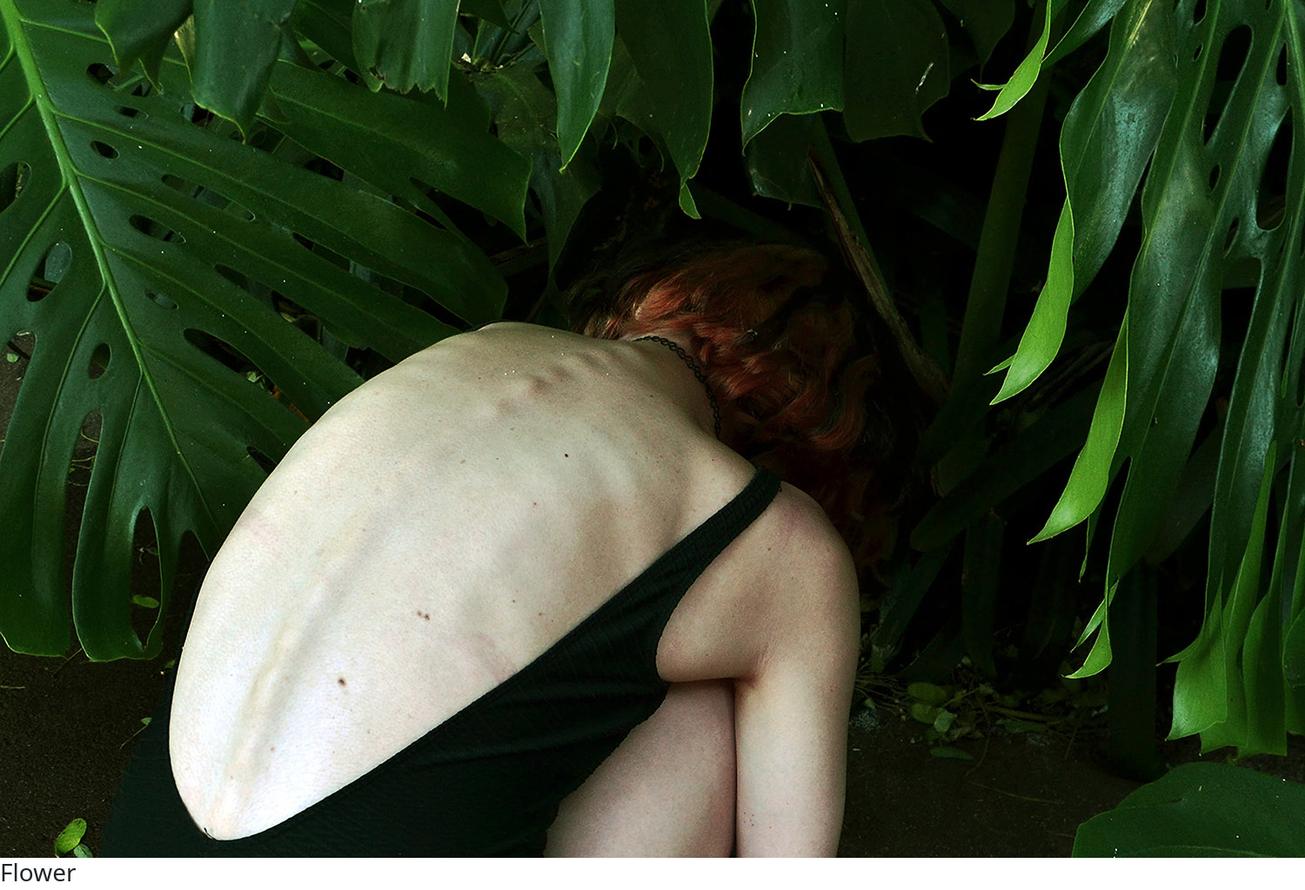
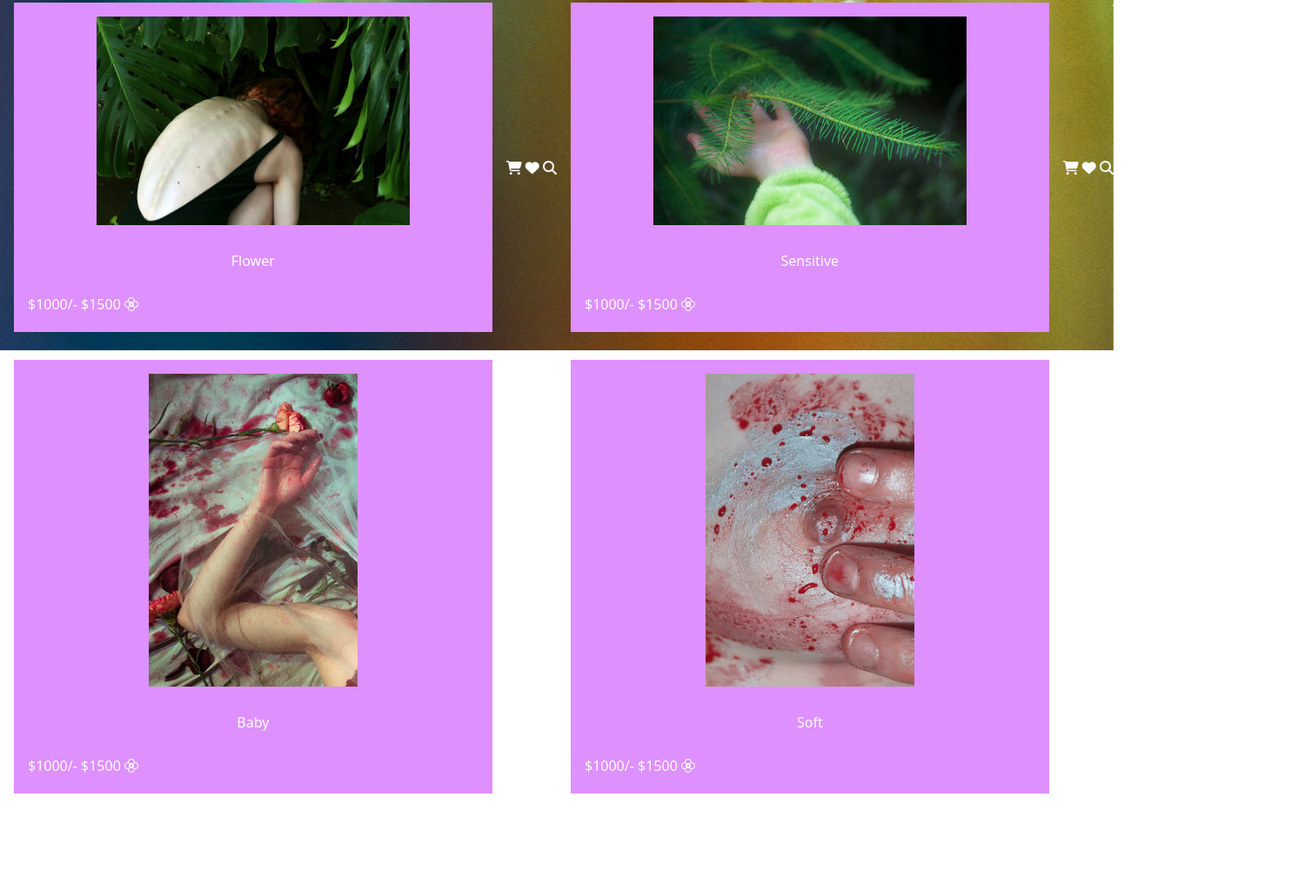
Before and after one commit to celestialblood/maira-pinetta, a website: page Pages/shop.html in a window 1280 px wide. Shown: the part 397-1421 px from the top of the page at 87% size, 1500 px wide, since content can reach past the window. Drawn offline with nearby package versions, Linux system fonts and the light colour scheme.

Commit message:
estructura productos shop

```diff
--- a/Pages/shop.html
+++ b/Pages/shop.html
@@ -123,7 +123,7 @@
 
             <div class="box">
 
-                <div class="Image">
+                <div class="image">
                     <img class="horizontal" src="../Assets/Pinetta_Maira__DSC_0396 .jpg" alt="Print_shop">
                 </div>
 
@@ -134,6 +134,7 @@
                         </div>
                     </div>
                 </div>
+
             </div>
 
             <div class="overlay">
@@ -145,7 +146,7 @@
 
             <div class="box">
 
-                <div class="Image">
+                <div class="image">
                     <img class="horizontal" src="../Assets/Print.jpg" alt="Print_shop">
                 </div>
 
@@ -166,15 +167,14 @@
 
             <div class="box">
 
-                <div class="Image">
+                <div class="image">
                     <img class="vertical" src="../Assets/Pinetta_Maira_6974.jpg">
                 </div>
 
                 <div class="info">
                     <h3 class="title">Baby</h3>
                     <div class="subInfo">
-                        <div class="price"> $1000/- <span>$1500 </span><i class="bi bi-flower2"></i>
-                        </div>
+                        <div class="price"> $1000/- <span>$1500 </span><i class="bi bi-flower2"></i></div>
                     </div>
                 </div>
             </div>
@@ -188,7 +188,7 @@
 
             <div class="box">
 
-                <div class="Image">
+                <div class="image">
                     <img class= "vertical" src="../Assets/MairaPinetta_Balam5.jpg" alt="">
                 </div>
 
--- a/scss/main.scss
+++ b/scss/main.scss
@@ -237,9 +237,9 @@
     }
 }
 
-.prints{
-    display: none;
-}
+// .prints{
+//     display: none;
+// }
 
 
 /*---------------CONTACT-------------*/
@@ -621,33 +621,78 @@
         display:none;
     }
 
-    .prints {
-        display: contents;
+    .main-shop {
+        // display: contents;
         margin: 0 auto;
-        display: grid;
+        box-sizing: border-box;
 
-        grid-template-columns:  1fr 1fr;
-        grid-gap: 3%;
-        margin-bottom: 10%;
-        margin-top: 5%;
-        z-index: auto;
+        .box-container{
+            display: flex;
+            flex-wrap: wrap;
+            align-items: center;
+            justify-content: center;
 
-        img{
-            margin: 0 auto;/*centra el elemento / top /bottom es 0 y left/right auto (set automatico dependiendo del browser basado en el contenedor)*/
+            .box{
+                flex: 1 1 45vh; // repasar flex
+                margin: 2vh;
+                position: relative;
+                border: 1 solid #de90ff;
+                background-color:  #de90ff;
 
-            display: flex;
-            flex-direction: column;
-            flex-wrap: wrap;
-            justify-content: center;
-            align-content: center;
+                overflow: hidden;
 
-            max-width: 100vw;
-            max-height: 80vh;
-        }
+                .image{
+                    padding: 2vh;
+                    background: #de90ff;
+                    text-align: center;
+
+                    .horizontal{
+                        margin: 0 auto;
+                        height: 30vh;
+                        width: 45vh ;
+                        object-fit: cover; //ver
+                    }
+
+                    .vertical{
+                        margin: 0 auto;
+                        height: 45vh;
+                        width: 30vh;
+                        object-fit: cover;
+                    }
+
+                }
+
+                .info{
+                    padding: 1vh;
+                    color: #ffffff;
+                    text-align: center;
+                    font-size: medium;
+
+                    .title{
+                        @extend .info
+                    }
+
+                    .subInfo{
+                        display: flex;
+                        align-items: center;
+                        justify-content: space-between;
+                        padding: 1.5vh 1vh;
+
+                        .price{
+
+                        }
+                    }
+
+
+                }
+
+            } //box
+        } //box-container
+
     }
-
 
     table{
         width: 30vw;
     }
+
 }
```
Also changed, not shown: css/main.css.
